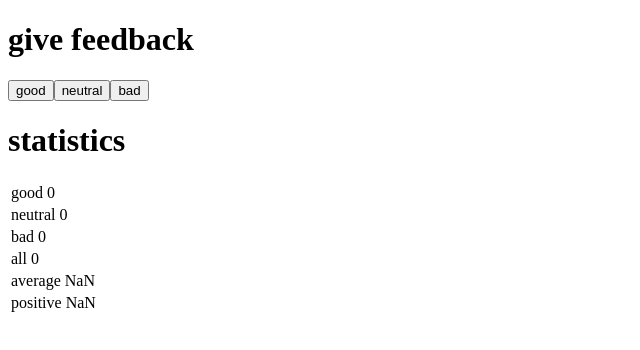
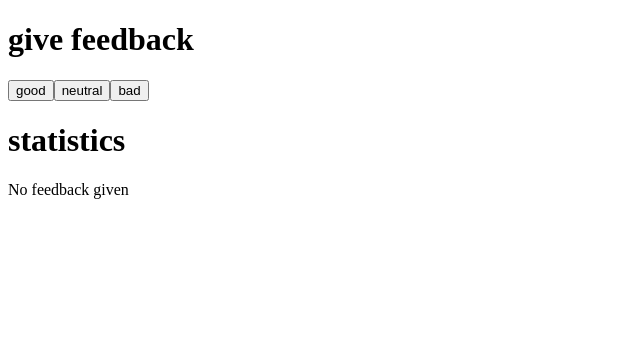
Before and after one commit to juleht/fullstackopen, a React (Vite) app in the folder part1/unicafe/: page / in a window 1280 px wide. Shown: the top 350 px of the page, without its empty margins (0-640 px from the left). Built offline with nearby package versions, Linux system fonts and the light colour scheme.

Commit message:
tehtava 1.10

```diff
--- a/part1/unicafe/src/App.jsx
+++ b/part1/unicafe/src/App.jsx
@@ -4,21 +4,27 @@ const Header = ({ headers }) => <h1>{headers}</h1>
 
 const Button = ({ onClick, text }) => <button onClick={onClick}>{text}</button>
 
+const StatisticsLine = ({ text, value}) => <div>{text} {value}</div>
+
 const Statistics = ( {feedback} ) => {
   const all = feedback.good + feedback.neutral + feedback.bad
   const average = (feedback.good + (feedback.bad * -1)) / all
   const positive = (feedback.good / all) * 100
 
-return (
+  if (all == 0) {
+    return (
+      <div>No feedback given</div>
+    )
+  }
+  else
+  return (
   <div>
-    <table>
-      <tr><td>good {feedback.good}</td></tr>
-      <tr><td>neutral {feedback.neutral}</td></tr>
-      <tr><td>bad {feedback.bad}</td></tr>
-      <tr><td>all {all}</td></tr>
-      <tr><td>average {average}</td></tr>
-      <tr><td>positive {positive}</td></tr>
-    </table>
+    <StatisticsLine text='good' value={feedback.good}/>
+    <StatisticsLine text='neutral' value={feedback.neutral}/>
+    <StatisticsLine text='bad' value={feedback.bad}/>
+    <StatisticsLine text='all' value={all}/>
+    <StatisticsLine text='average' value={average}/>
+    <StatisticsLine text='positive' value={positive}/>
   </div>
 )}
 
```
